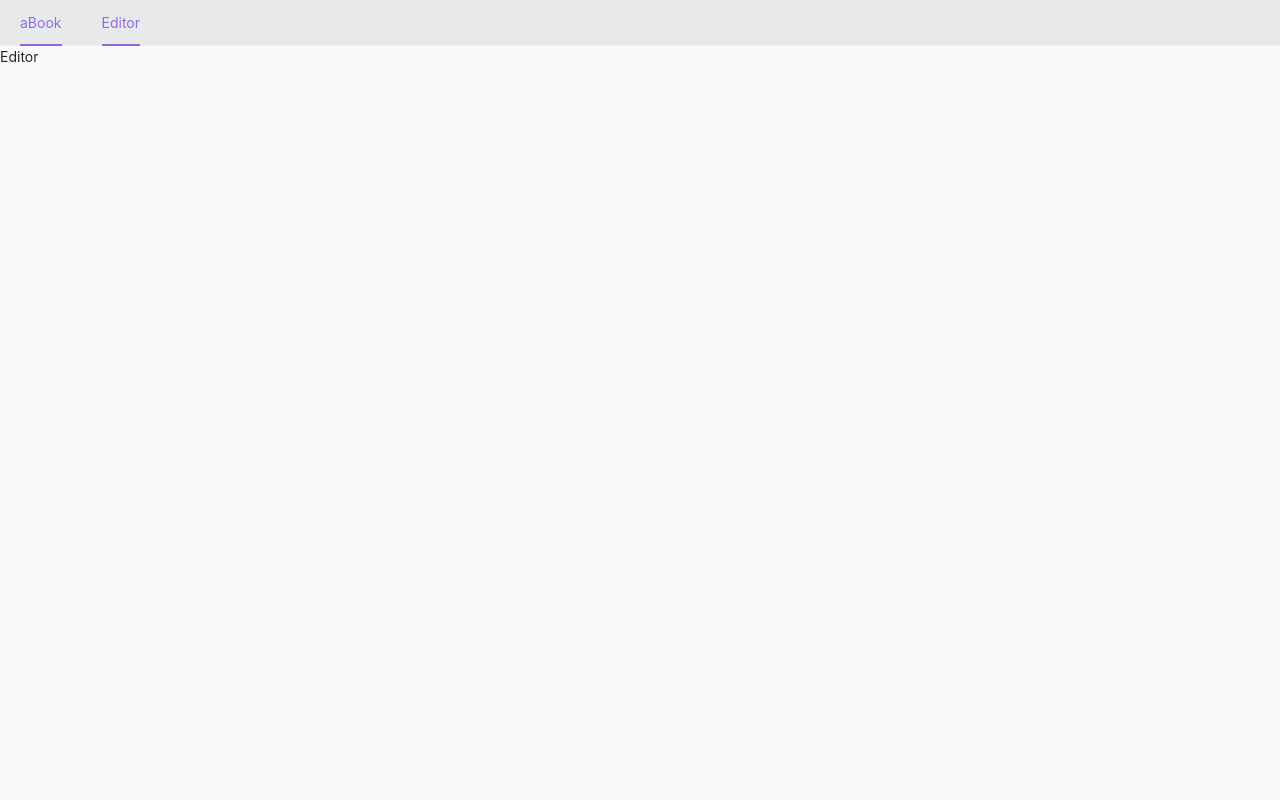
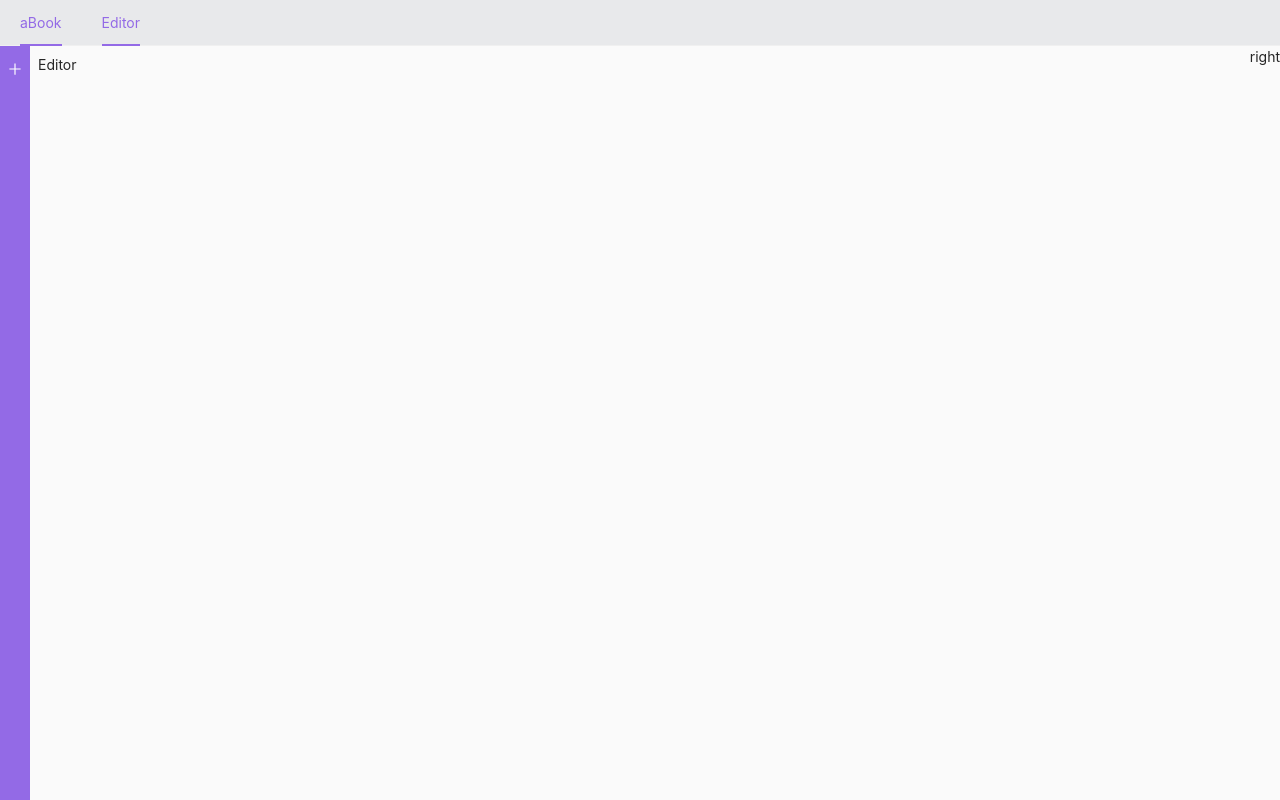
Before and after one commit to RokiFoki/autoBook, a React (Create React App) app in the folder a-book-internal/: page /editor in a window 1280 px wide. Built offline with nearby package versions, Linux system fonts and the light colour scheme.

Commit message:
sidebar in editor, theme variables

```diff
--- a/a-book-internal/package.json
+++ b/a-book-internal/package.json
@@ -3,6 +3,7 @@
   "version": "0.1.0",
   "private": true,
   "dependencies": {
+    "@ant-design/icons": "^4.7.0",
     "@craco/craco": "^6.4.5",
     "@testing-library/jest-dom": "^5.16.5",
     "@testing-library/react": "^13.4.0",
@@ -12,6 +13,7 @@
     "@types/react": "^18.0.21",
     "@types/react-dom": "^18.0.6",
     "antd": "^4.23.6",
+    "classnames": "^2.3.2",
     "craco-less": "^2.0.0",
     "react": "^18.2.0",
     "react-dom": "^18.2.0",
--- a/a-book-internal/src/App.module.css
+++ b/a-book-internal/src/App.module.css
@@ -3,7 +3,7 @@
   height: 100vh;
   display: flex;
   flex-direction: column;
-  background-color: #fafafa;
+  background-color: var(--background-color);
 }
 
 .App main {
--- a/a-book-internal/src/App.tsx
+++ b/a-book-internal/src/App.tsx
@@ -1,20 +1,20 @@
-import React from "react";
 import "./App.less";
 import styles from "./App.module.css";
+import "./theme.css";
 import { Route, Routes } from "react-router-dom";
 import Editor from "./Pages/Editor/Editor";
 import Header from "./Header/Header";
+import Home from "./Pages/Home/Home";
+import classNames from "classnames";
 
 function App() {
   return (
-    <div className={styles.App}>
+    <div className={classNames(styles.App, "app-root")}>
       <Header />
-      <main>
-        <Routes>
-          <Route path="/" element={<div />} />
-          <Route path="editor" element={<Editor />} />
-        </Routes>
-      </main>
+      <Routes>
+        <Route path="/" element={<Home />} />
+        <Route path="editor" element={<Editor />} />
+      </Routes>
     </div>
   );
 }
--- /dev/null
+++ b/a-book-internal/src/Pages/Editor/Editor.module.css
@@ -0,0 +1,8 @@
+.Editor {
+  display: flex;
+  align-items: stretch;
+}
+
+.content {
+  flex-grow: 1;
+}
--- a/a-book-internal/src/Pages/Editor/Editor.tsx
+++ b/a-book-internal/src/Pages/Editor/Editor.tsx
@@ -1,7 +1,20 @@
-import React from 'react';
+import classNames from "classnames";
+import layoutStyles from "../Shared/layout.module.css";
+import styles from "./Editor.module.css";
+import EditorMenu from "./EditorMenu/EditorMenu";
 
 const Editor = () => {
-    return <div>Editor</div>
-}
+  return (
+    <main className={styles.Editor}>
+      <EditorMenu />
+      <section
+        className={classNames(styles.content, layoutStyles.layoutPadding)}
+      >
+        Editor
+      </section>
+      <aside>right</aside>
+    </main>
+  );
+};
 
 export default Editor;
--- /dev/null
+++ b/a-book-internal/src/Pages/Editor/EditorMenu/EditorMenu.module.css
@@ -0,0 +1,39 @@
+.EditorMenu {
+  background-color: var(--primary-background-color);
+  color: #fff;
+}
+
+.EditorMenu .menuItemText {
+  display: none;
+}
+
+.EditorMenu:hover .menuItemText,
+.EditorMenuExpanded .menuItemText {
+  display: initial;
+  padding-right: 20px;
+}
+
+.list {
+  list-style-type: none;
+  padding: 8px 0;
+}
+
+.list li {
+  display: flex;
+  gap: 8px;
+  align-items: center;
+  cursor: pointer;
+  width: 100%;
+  padding: 4px 8px;
+  white-space: nowrap;
+  height: 30px;
+}
+
+.list li.selected {
+  background-color: var(--primary-background-color-selected);
+}
+
+.list li:hover {
+  background-color: var(--primary-background-color-hover);
+  transition: background-color 300ms ease;
+}
--- /dev/null
+++ b/a-book-internal/src/Pages/Editor/EditorMenu/EditorMenu.tsx
@@ -0,0 +1,55 @@
+import { useState } from "react";
+import styles from "./EditorMenu.module.css";
+import { PlusOutlined } from "@ant-design/icons";
+import classNames from "classnames";
+
+const Options = [{ icon: <PlusOutlined />, text: "Add new" }] as const;
+
+type OptionTypes = typeof Options[number]["text"];
+
+const EditorMenu = () => {
+  const [selectedOption, setOption] = useState<OptionTypes | null>(null);
+
+  const toggleOption = (option: OptionTypes) => {
+    if (selectedOption === option) setOption(null);
+    else setOption(option);
+  };
+
+  return (
+    <aside
+      className={classNames(styles.EditorMenu, {
+        [styles.EditorMenuExpanded]: selectedOption !== null,
+      })}
+    >
+      <ul className={styles.list}>
+        {Options.map((option) => (
+          <MenuItem
+            icon={<PlusOutlined />}
+            text="Add New"
+            selected={selectedOption === option.text}
+            onClick={() => toggleOption(option.text)}
+          />
+        ))}
+      </ul>
+    </aside>
+  );
+};
+
+type MenuItemProps = {
+  icon: React.ReactElement;
+  text: string;
+  selected: boolean;
+  onClick: () => unknown;
+};
+const MenuItem = ({ icon, text, selected, onClick }: MenuItemProps) => {
+  return (
+    <li
+      className={classNames({ [styles.selected]: selected })}
+      onClick={() => onClick()}
+    >
+      {icon} <span className={styles.menuItemText}>{text}</span>
+    </li>
+  );
+};
+
+export default EditorMenu;
--- a/a-book-internal/src/Pages/Home/Home.tsx
+++ b/a-book-internal/src/Pages/Home/Home.tsx
@@ -1,7 +1,7 @@
-import React from 'react';
+import React from "react";
 
 const Home = () => {
-    return <div>Home</div>
-}
+  return <main>Home</main>;
+};
 
 export default Home;
--- /dev/null
+++ b/a-book-internal/src/Pages/Shared/layout.module.css
@@ -0,0 +1,3 @@
+.layoutPadding {
+  padding: 8px;
+}
--- /dev/null
+++ b/a-book-internal/src/theme.css
@@ -0,0 +1,6 @@
+.app-root {
+  --background-color: #fafafa;
+  --primary-background-color: #936ae6;
+  --primary-background-color-selected: #8264bd;
+  --primary-background-color-hover: #743fde;
+}
```
